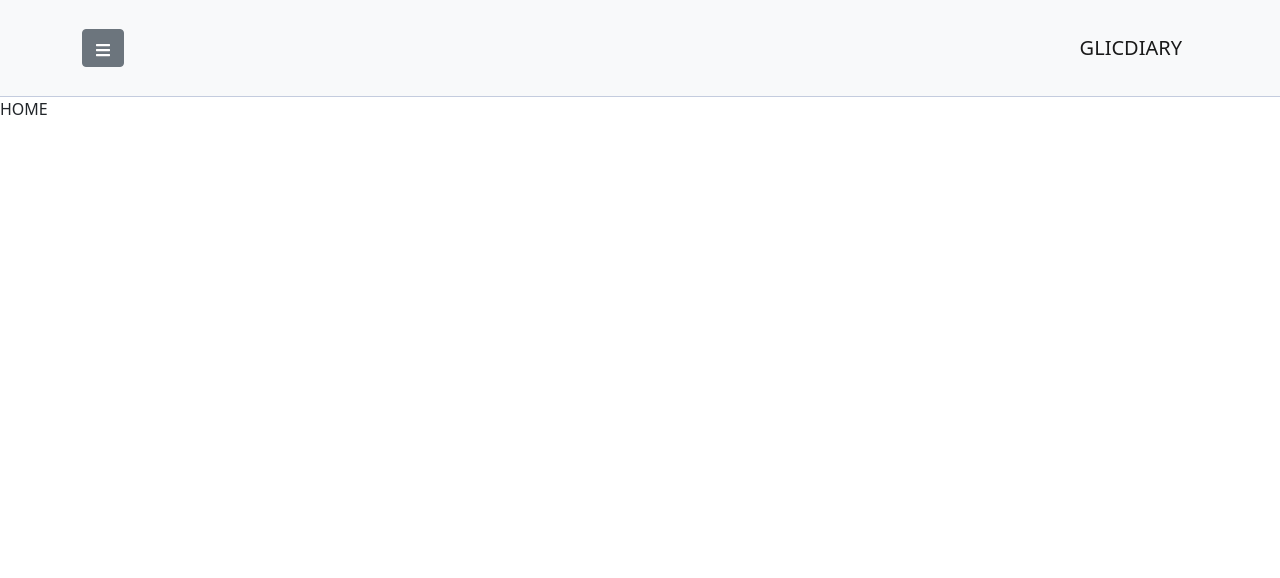
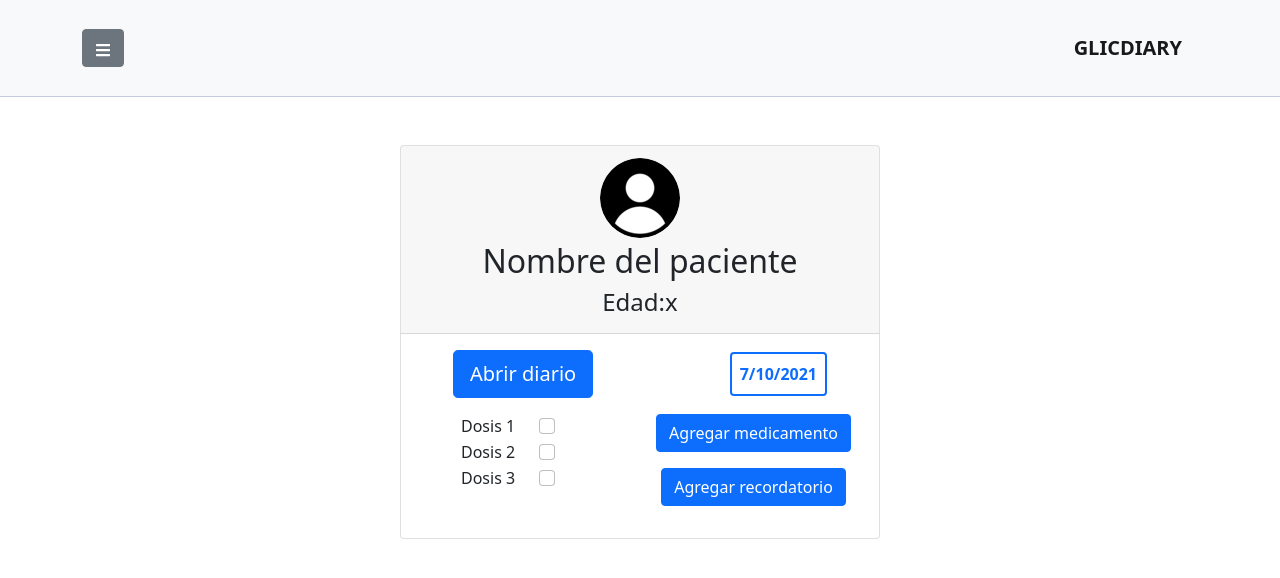
Before and after one commit to FrigoDev/Glicemiapp, a React (Create React App) app: page /home in a window 1280 px wide. Shown: the top 578 px of the page. Built offline with nearby package versions, Linux system fonts and the light colour scheme.

Commit message:
Home pt 1

```diff
--- a/src/components/Navbar.js
+++ b/src/components/Navbar.js
@@ -7,17 +7,12 @@ import Sidebar from "./Sidebar";
 const NavBar = (props) => {
 
     return(
-        <Navbar bg="light" expand="lg">
+        <Navbar className="mb-5" bg="light" expand="lg">
         <Container>
         <Sidebar/>
-          <Navbar.Brand href="#home">GLICDIARY</Navbar.Brand>
+        <Navbar.Brand as={Link} to="/" className="fw-bold" active="true" >GLICDIARY</Navbar.Brand>
         </Container>
       </Navbar>
-
-
-
-
-
-    )
+    );
 }
 export default NavBar
--- /dev/null
+++ b/src/components/home.css
@@ -0,0 +1,6 @@
+.todate {
+    color:#0d6efd;
+}
+.dosis{
+    list-style-type: none;
+}
--- a/src/components/home.js
+++ b/src/components/home.js
@@ -1,13 +1,70 @@
 import React from "react";
+import { Row, Col, Image, Button, Card } from 'react-bootstrap';
+import './home.css'
 const Home = () => {
-    return(
-        <div>
-         HOME
-        </div>
+
+    const fecha = new Date();
+    const dia = fecha.getDate();
+    const mes = fecha.getMonth() + 1;
+    const año = fecha.getFullYear();
 
 
-
-
-    )
+    return(
+        <Card className="mx-auto" style={{ width: '30rem' }}>
+            <Card.Header>
+                <Row>
+                        <Col className="text-center">
+                            <Image className="my-1" src="UserIcon.png" roundedCircle/>
+                            <h2>Nombre del paciente</h2>
+                            <h4>Edad:x</h4>
+                        </Col>
+                </Row>
+            </Card.Header>
+            <Card.Body>
+                <div className="container">
+                    <div className="d-flex justify-content-between mx-4 mb-3">
+                        <Button variant="primary" size="lg" block>Abrir diario</Button>
+                        <div className="todate text-center my-auto border border-2 border-primary rounded p-2 fw-bold" style={{display: 'inline-block' }}>{dia +"/"+ mes +"/"+ año}</div>
+                    </div>
+                </div>
+                <div className="container d-flex justify-content-between">
+                    <div className="d-inline-flex">
+                        <ul className="dosis">
+                            <li className="d-flex justify-content-between">
+                                <div>Dosis 1 </div>
+                                <div className="form-check form-check-inline">
+                                    <input className="ml-0 mt-1 m-auto form-check-input" type="checkbox" id="inlineCheckbox1" value=""/>
+                                </div>
+                            </li>
+                            <li className="d-flex justify-content-between">
+                                <div>Dosis 2 </div>
+                                <div className="form-check form-check-inline">
+                                    <input className="ml-0 mt-1 m-auto form-check-input" type="checkbox" id="inlineCheckbox1" value=""/>
+                                </div>
+                            </li>
+                            <li className="d-flex justify-content-between">
+                                <div>Dosis 3 </div>
+                                <div className="form-check form-check-inline">
+                                    <input className="ml-0 mt-1 m-auto form-check-input" type="checkbox" id="inlineCheckbox1" value=""/>
+                                </div>
+                            </li>
+                        </ul>
+                    </div>
+                    <div className="text-center">
+                        <ul className="dosis">
+                            <li>
+                                <Button className="my-auto">Agregar medicamento</Button>
+                            </li>
+                        </ul>
+                        <ul className="dosis">
+                            <li>
+                                <Button className="my-auto">Agregar recordatorio</Button>
+                            </li>
+                        </ul>
+                    </div>
+                </div>
+            </Card.Body>
+        </Card>
+    );
 }
 export default Home
```
Also changed, not shown: 1 other file (tests, documents, lock files or other folders).
